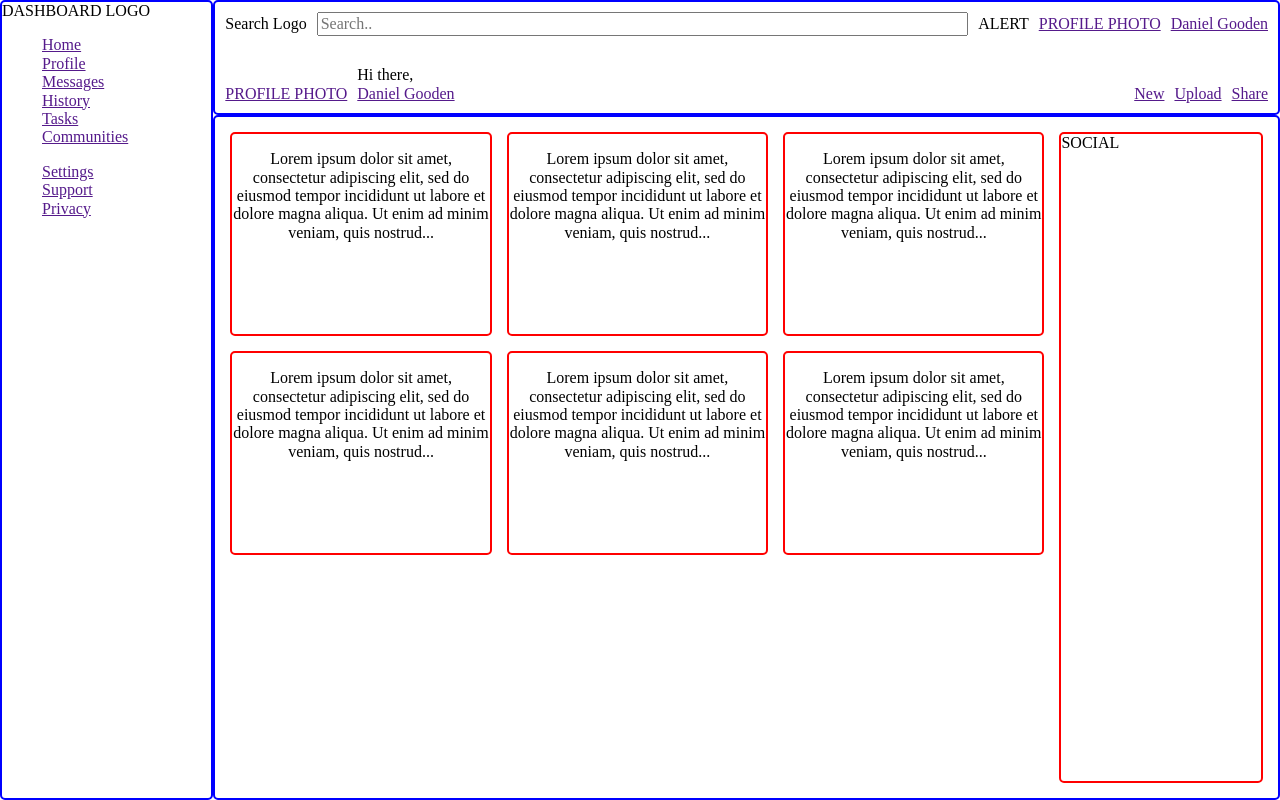
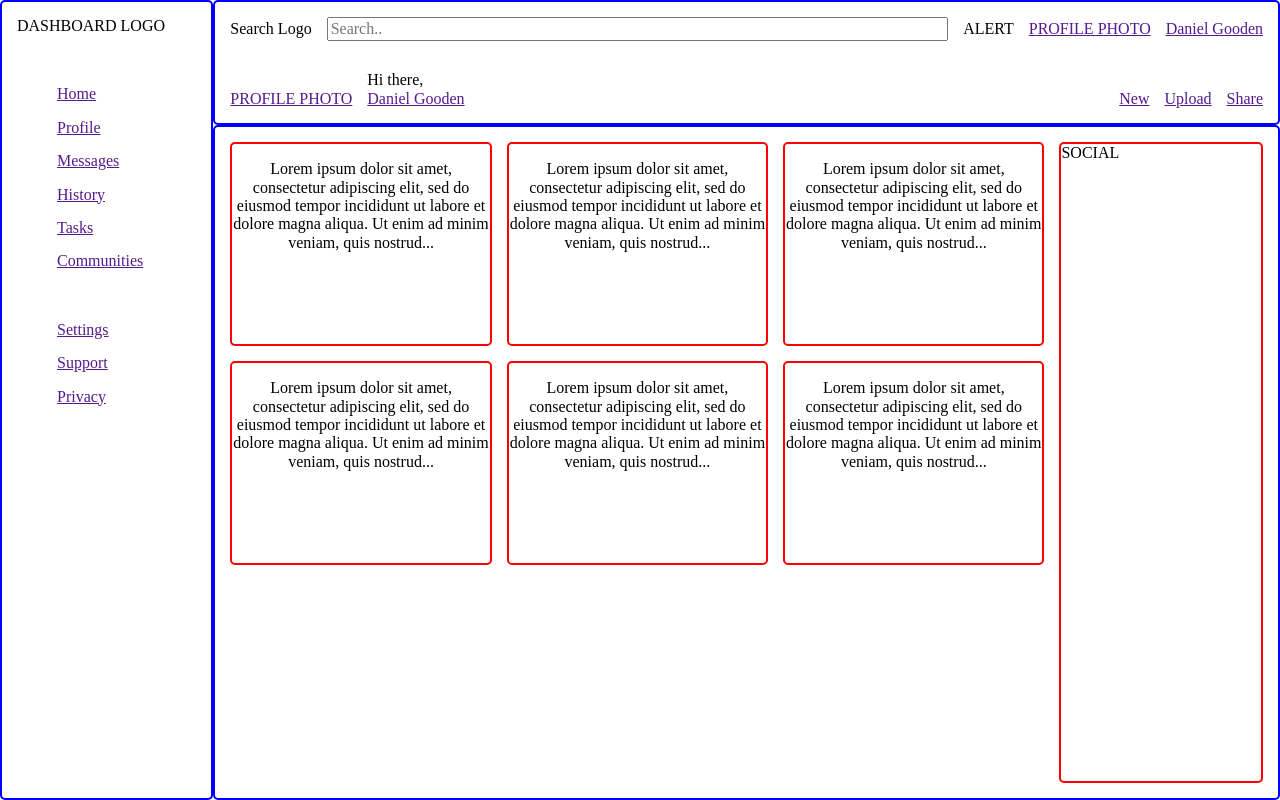
Before and after one commit to dangoodie/admin-dashboard, a plain HTML site: page index.html in a window 1280 px wide. Drawn offline with Linux system fonts and the light colour scheme.

Commit message:
laying out sidebar

```diff
--- a/styles/style.css
+++ b/styles/style.css
@@ -27,7 +27,7 @@ ul {
 .header {
   grid-column: 2 / 3;
   grid-row: 1 / 2;
-  padding: 10px;
+  padding: 15px;
   display: flex;
   flex-direction: column;
   justify-content: space-between;
@@ -38,7 +38,7 @@ ul {
   width: 100%;
   display: flex;
   align-items: center;
-  gap: 10px;
+  gap: 15px;
 }
 
 .header-top>input[type="search"] {
@@ -48,7 +48,7 @@ ul {
 .header-main {
   display: flex;
   align-items: flex-end;
-  gap: 10px;
+  gap: 15px;
 }
 
 .header-main>.greeting {
@@ -65,6 +65,19 @@ ul {
 .sidebar {
   grid-column: 1 / 2;
   grid-row: 1 / 3;
+  padding: 15px;
+}
+
+.logo {
+  margin-bottom: 50px;
+}
+
+.top-menu {
+  margin-bottom: 50px;
+}
+
+.top-menu>li, .bottom-menu>li {
+  margin-bottom: 15px;
 }
 
 /* Main area display stuff */
```
